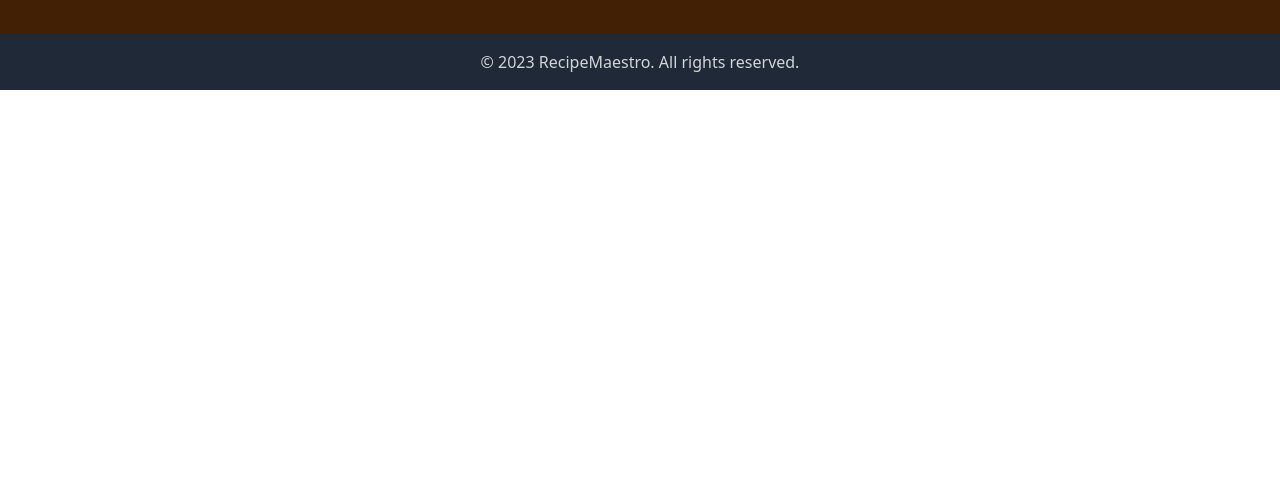
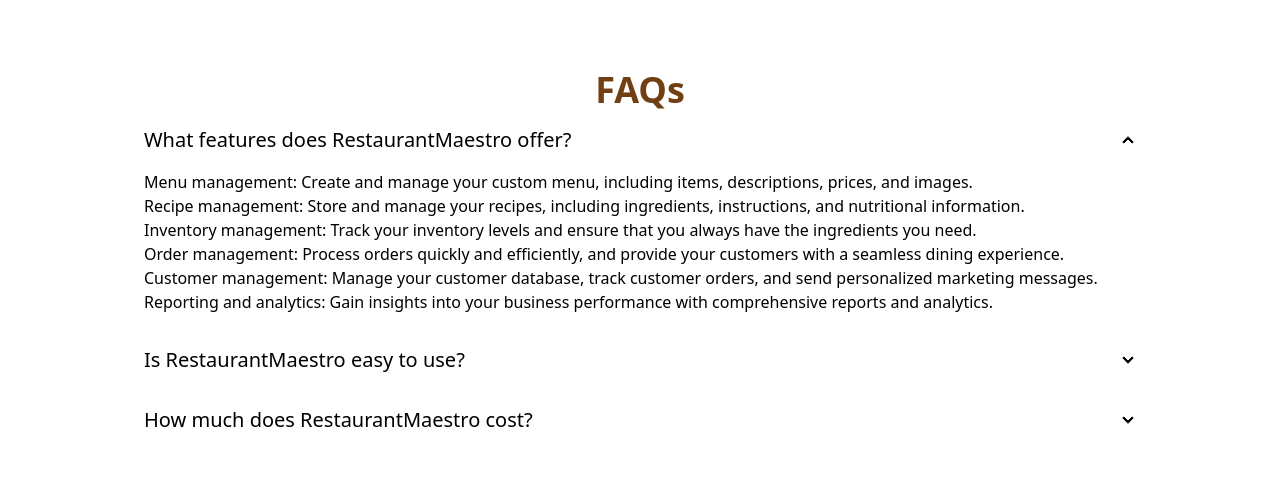
Before and after one commit to MonikaChakraborty/RecipeMaestro-Restaurant-Management-Client, a React (Vite) app: page / in a window 1280 px wide. Shown: the part 1438-1938 px from the top of the page. Before the commit the page ends 1528 px from the top, so only its background shows below. Built offline with nearby package versions, Linux system fonts and the light colour scheme; no server answers.

Commit message:
A FAQ section in the home

```diff
--- a/src/pages/Home/About.jsx
+++ b/src/pages/Home/About.jsx
@@ -5,7 +5,7 @@
             <div className="grid grid-cols-1 lg:grid-cols-2">
                 <div className="">
                     <h1>About Us</h1>
-                    <p></p>
+                    <p>RestaurantMaestro is a comprehensive restaurant management platform that helps restaurants of all sizes succeed. From menu planning and recipe management to inventory control and order processing, RestaurantMaestro has the tools you need to streamline your operations and improve your bottom line.</p>
                 </div>
                 <div>
                     <img src={img} alt="" />
--- /dev/null
+++ b/src/pages/Home/FAQ.jsx
@@ -0,0 +1,65 @@
+const FAQ = () => {
+  return (
+    <div className="lg:mb-24 mb-16 max-w-5xl mx-auto">
+      <h1 className="text-center font-bold text-4xl lg:mt-24 mt-16 text-yellow-900">
+        FAQs
+      </h1>
+      <div className="collapse collapse-arrow bg-base-200">
+        <input type="radio" name="my-accordion-2" checked="checked" />
+        <div className="collapse-title text-xl font-medium">
+          What features does RestaurantMaestro offer?
+        </div>
+        <div className="collapse-content">
+          <p>
+            Menu management: Create and manage your custom menu, including
+            items, descriptions, prices, and images. <br />
+            Recipe management: Store and manage your recipes, including
+            ingredients, instructions, and nutritional information.
+            <br />
+            Inventory management: Track your inventory levels and ensure that
+            you always have the ingredients you need.
+            <br />
+            Order management: Process orders quickly and efficiently, and
+            provide your customers with a seamless dining experience.
+            <br />
+            Customer management: Manage your customer database, track customer
+            orders, and send personalized marketing messages. Reporting and
+            analytics: Gain insights into your business performance with
+            comprehensive reports and analytics.
+          </p>
+        </div>
+      </div>
+      <div className="collapse collapse-arrow bg-base-200">
+        <input type="radio" name="my-accordion-2" />
+        <div className="collapse-title text-xl font-medium">
+          Is RestaurantMaestro easy to use?
+        </div>
+        <div className="collapse-content">
+          <p>
+            Yes, RestaurantMaestro is designed to be easy to use for restaurant
+            owners and managers of all experience levels. Our platform is
+            cloud-based, so you can access it from anywhere with an internet
+            connection. We also offer a variety of training resources and
+            support options to help you get the most out of RestaurantMaestro.
+          </p>
+        </div>
+      </div>
+      <div className="collapse collapse-arrow bg-base-200">
+        <input type="radio" name="my-accordion-2" />
+        <div className="collapse-title text-xl font-medium">
+          How much does RestaurantMaestro cost?
+        </div>
+        <div className="collapse-content">
+          <p>
+            RestaurantMaestro offers a variety of pricing plans to fit the needs
+            of restaurants of all sizes. Our plans start at just $59 per month.
+            We also offer a free trial, so you can try RestaurantMaestro before
+            you commit to a paid plan.
+          </p>
+        </div>
+      </div>
+    </div>
+  );
+};
+
+export default FAQ;
--- a/src/pages/Home/Home.jsx
+++ b/src/pages/Home/Home.jsx
@@ -1,4 +1,6 @@
+import About from "./About";
 import Banner from "./Banner";
+import FAQ from "./FAQ";
 import TopFood from "./TopFood/TopFood";
 
 const Home = () => {
@@ -6,6 +8,8 @@
         <div>
             <Banner></Banner>
             <TopFood></TopFood>
+            <About></About>
+            <FAQ></FAQ>
         </div>
     );
 };
```
